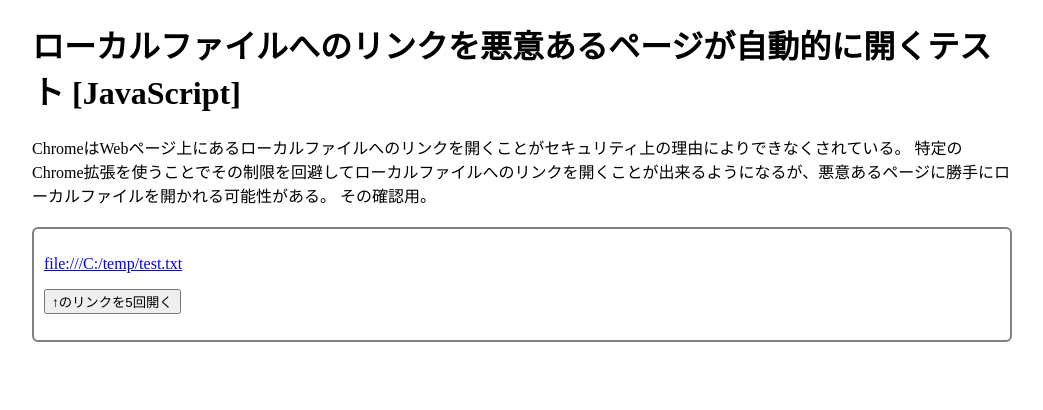
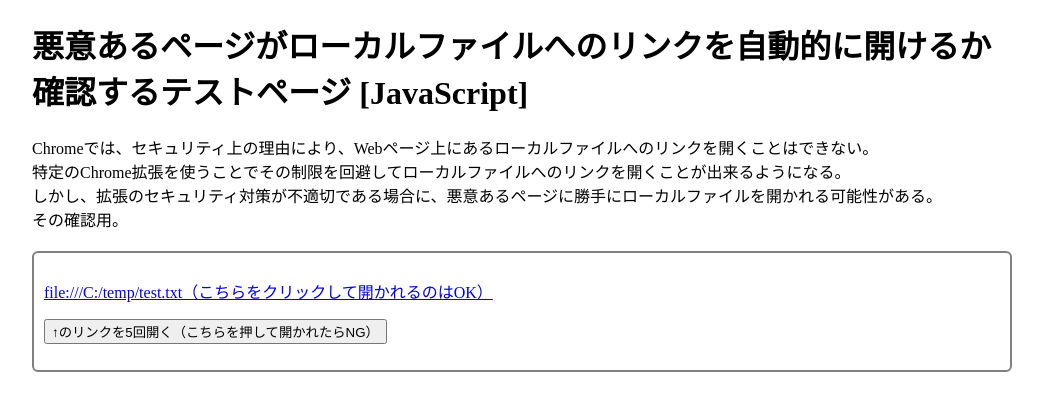
Before and after one commit to tksugimoto/note, a plain HTML site: page js-open-local-file-link/index.html in a window 1280 px wide. Shown: the whole page, without its empty margins (118-1161 px from the left). Drawn offline with Linux system fonts and the light colour scheme.

Commit message:
Update index.html

```diff
--- a/js-open-local-file-link/index.html
+++ b/js-open-local-file-link/index.html
@@ -1,7 +1,7 @@
 <!DOCTYPE html>
 <html>
 <head>
-	<title>ローカルファイルへのリンクを悪意あるページが自動的に開くテスト [JavaScript]</title>
+	<title>悪意あるページがローカルファイルへのリンクを自動的に開けるか確認するテストページ [JavaScript]</title>
 	<style>
 		body {
 			width: 980px;
@@ -17,18 +17,19 @@
 	</style>
 </head>
 <body>
-	<h1>ローカルファイルへのリンクを悪意あるページが自動的に開くテスト [JavaScript]</h1>
+	<h1>悪意あるページがローカルファイルへのリンクを自動的に開けるか確認するテストページ [JavaScript]</h1>
 	<p>
-		ChromeはWebページ上にあるローカルファイルへのリンクを開くことがセキュリティ上の理由によりできなくされている。
-		特定のChrome拡張を使うことでその制限を回避してローカルファイルへのリンクを開くことが出来るようになるが、悪意あるページに勝手にローカルファイルを開かれる可能性がある。
+		Chromeでは、セキュリティ上の理由により、Webページ上にあるローカルファイルへのリンクを開くことはできない。<br>
+		特定のChrome拡張を使うことでその制限を回避してローカルファイルへのリンクを開くことが出来るようになる。<br>
+		しかし、拡張のセキュリティ対策が不適切である場合に、悪意あるページに勝手にローカルファイルを開かれる可能性がある。<br>
 		その確認用。
 	</p>
 	<div class="container">
 		<p>
-			<a href="file:///C:/temp/test.txt" id="local-file-link">file:///C:/temp/test.txt</a>
+			<a href="file:///C:/temp/test.txt" id="local-file-link">file:///C:/temp/test.txt（こちらをクリックして開かれるのはOK）</a>
 		</p>
 		<p>
-			<button id="open-link">↑のリンクを5回開く</button>
+			<button id="open-link">↑のリンクを5回開く（こちらを押して開かれたらNG）</button>
 		</p>
 	</div>
 	<script>
```
